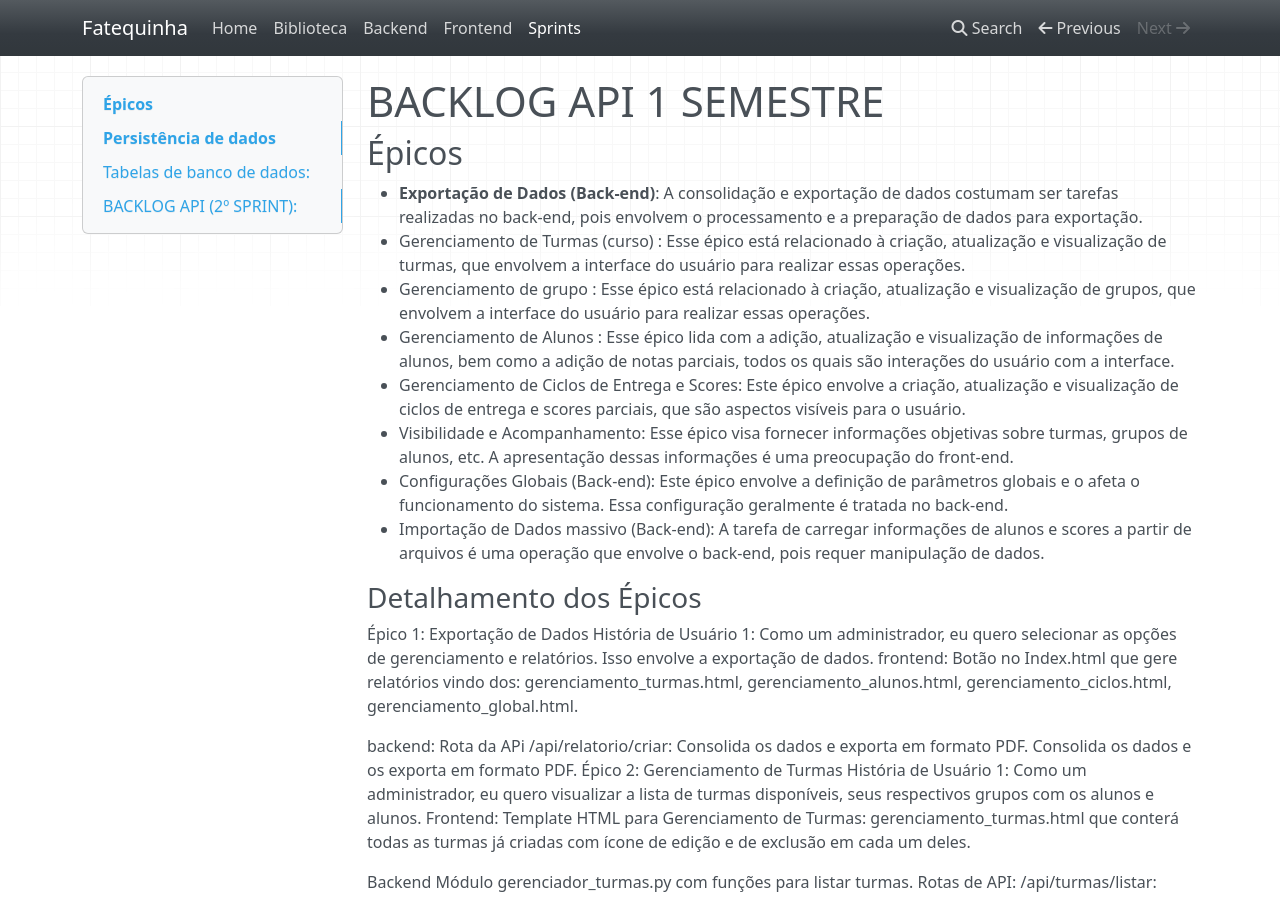
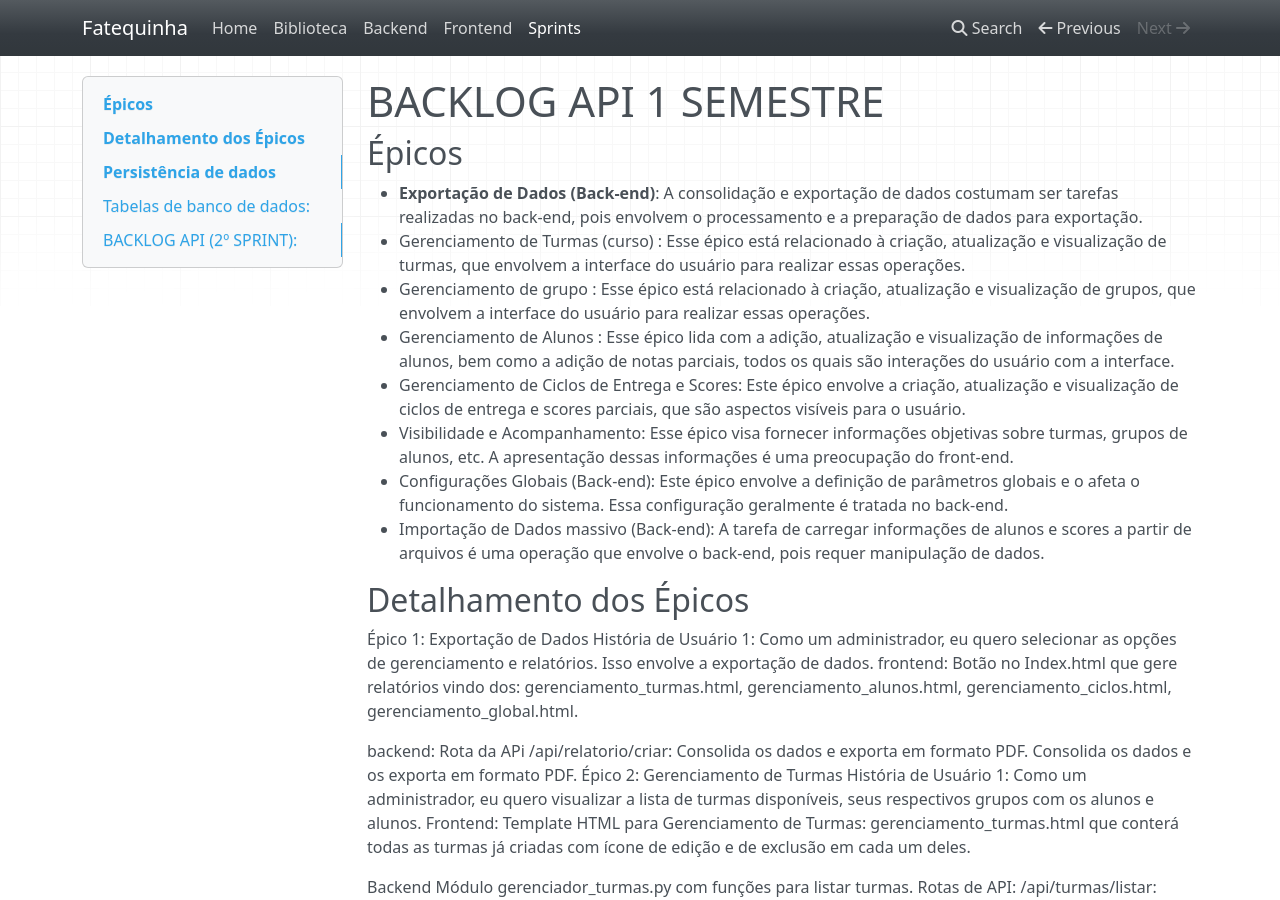
Before and after one commit to c137santos/FATEC-API-1S-DOCUMENTS, an MkDocs documentation site: the page built from docs/sprints.md, in a window 1280 px wide and 900 px high. Built offline with MkDocs 1.6.1, drawn with Linux system fonts in a browser that asks for light colours; nearby versions of some CDN libraries.

Commit message:
detalhes

```diff
--- a/docs/sprints.md
+++ b/docs/sprints.md
@@ -12,7 +12,7 @@
 - Importação de Dados massivo (Back-end): A tarefa de carregar informações de alunos e scores a partir de arquivos é uma operação que envolve o back-end, pois requer manipulação de dados.
 
 
-### Detalhamento dos Épicos
+## Detalhamento dos Épicos
 
 Épico 1: Exportação de Dados
 História de Usuário 1: Como um administrador, eu quero selecionar as opções de gerenciamento e relatórios. Isso envolve a exportação de dados.
```
